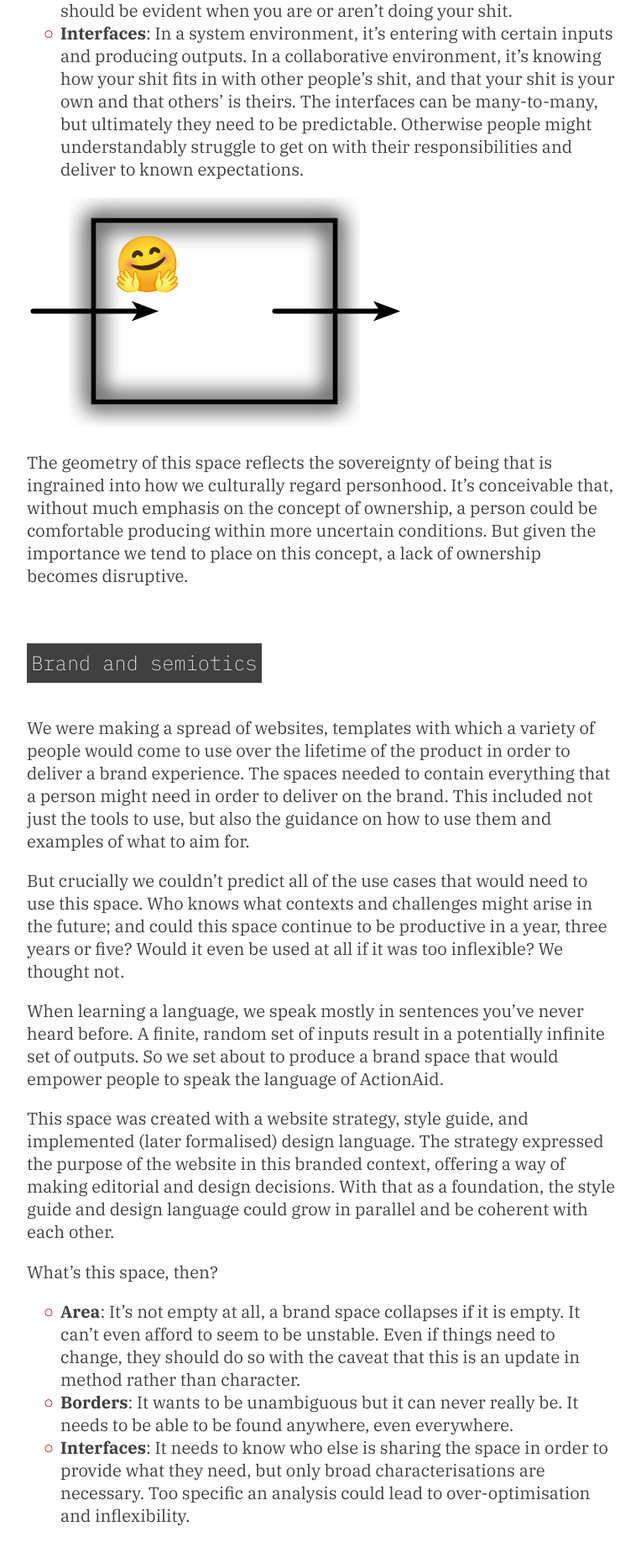
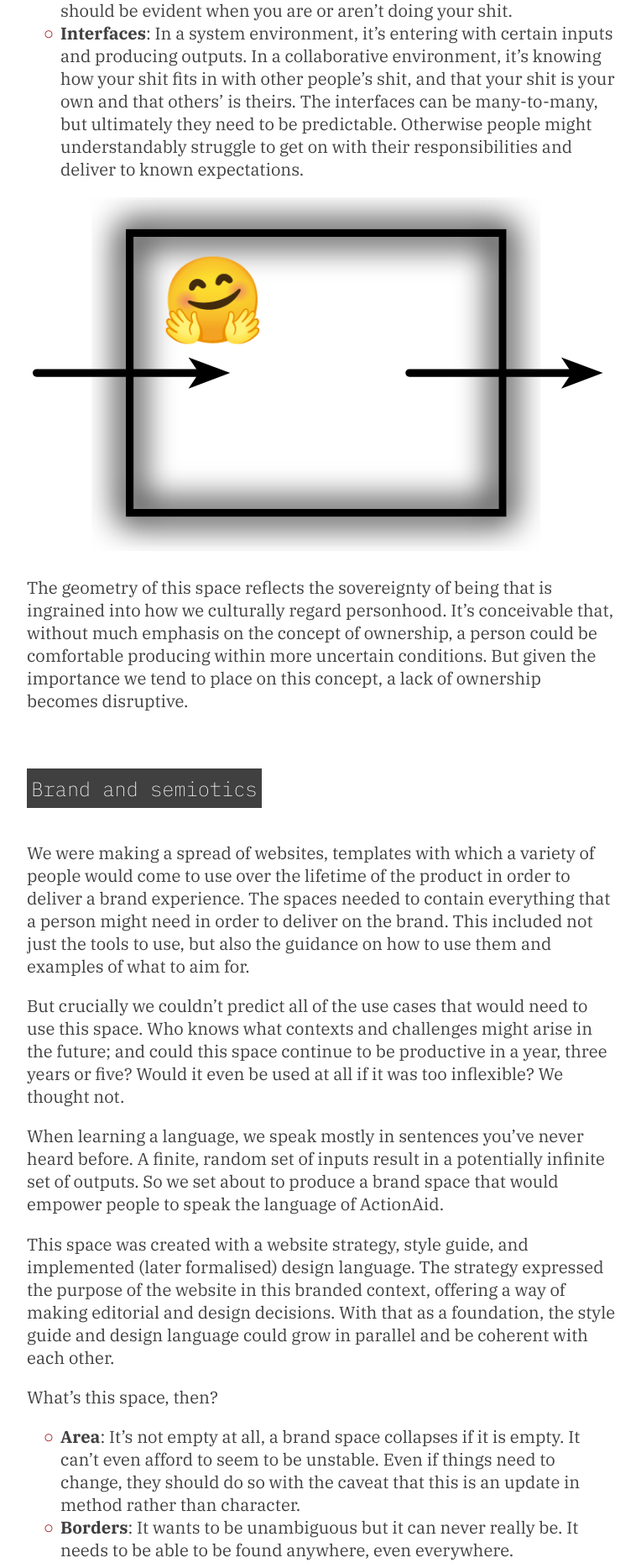
Before and after one commit to whereof-thereof/NotReally, a Jekyll site: the page built from _posts/2019-07-03-a-new-website-for-actionaid.markdown, in a window 1280 px wide. Shown: the part 4025-5886 px from the top of the page at 84% size, without its empty margins (292-1056 px from the left). Built offline with Jekyll 4.4.1, drawn with Linux system fonts in a browser that asks for light colours.

Commit message:
Make dem SVGs responsive

```diff
--- a/_posts/2019-07-03-a-new-website-for-actionaid.markdown
+++ b/_posts/2019-07-03-a-new-website-for-actionaid.markdown
@@ -45,7 +45,7 @@ So what is this space?
 - **Borders**: It’s unambiguous in its beginning and end. That doesn’t necessarily mean you have to start at a regimented 0600 sharp, but it should be evident when you are or aren’t doing your shit.
 - **Interfaces**: In a system environment, it’s entering with certain inputs and producing outputs. In a collaborative environment, it’s knowing how your shit fits in with other people’s shit, and that your shit is your own and that others’ is theirs. The interfaces can be many-to-many, but ultimately they need to be predictable. Otherwise people might understandably struggle to get on with their responsibilities and deliver to known expectations.
 
-<svg version="1.1" xmlns="http://www.w3.org/2000/svg" xmlns:xlink="http://www.w3.org/1999/xlink" x="0" y="0" width="455" height="275" viewBox="5, -15, 455, 275">
+<svg version="1.1" xmlns="http://www.w3.org/2000/svg" xmlns:xlink="http://www.w3.org/1999/xlink" x="0" y="0" viewBox="5, -15, 455, 275">
 <defs>
     <clipPath id="Clip_1">
         <path d="M55,-17 L402,-17 L402,258 L55,258 z M369.5,15.5 L369.5,225.5 L87.5,225.5 L87.5,15.5 L369.5,15.5 z M375.5,9.5 L81.5,9.5 L81.5,231.5 L375.5,231.5 L375.5,9.5 z"/>
@@ -89,7 +89,7 @@ What’s this space, then?
 - **Borders**: It wants to be unambiguous but it can never really be. It needs to be able to be found anywhere, even everywhere.
 - **Interfaces**: It needs to know who else is sharing the space in order to provide what they need, but only broad characterisations are necessary. Too specific an analysis could lead to over-optimisation and inflexibility.
 
-<svg version="1.1" xmlns="http://www.w3.org/2000/svg" xmlns:xlink="http://www.w3.org/1999/xlink" x="0" y="0" width="455" height="400" viewBox="-10, -15, 455, 400">
+<svg version="1.1" xmlns="http://www.w3.org/2000/svg" xmlns:xlink="http://www.w3.org/1999/xlink" x="0" y="0" viewBox="-10, -15, 455, 400">
 <defs>
 <radialGradient id="Gradient_1" gradientUnits="userSpaceOnUse" cx="228" cy="190.051" r="144">
   <stop offset="0.233" stop-color="#000000"/>
```
